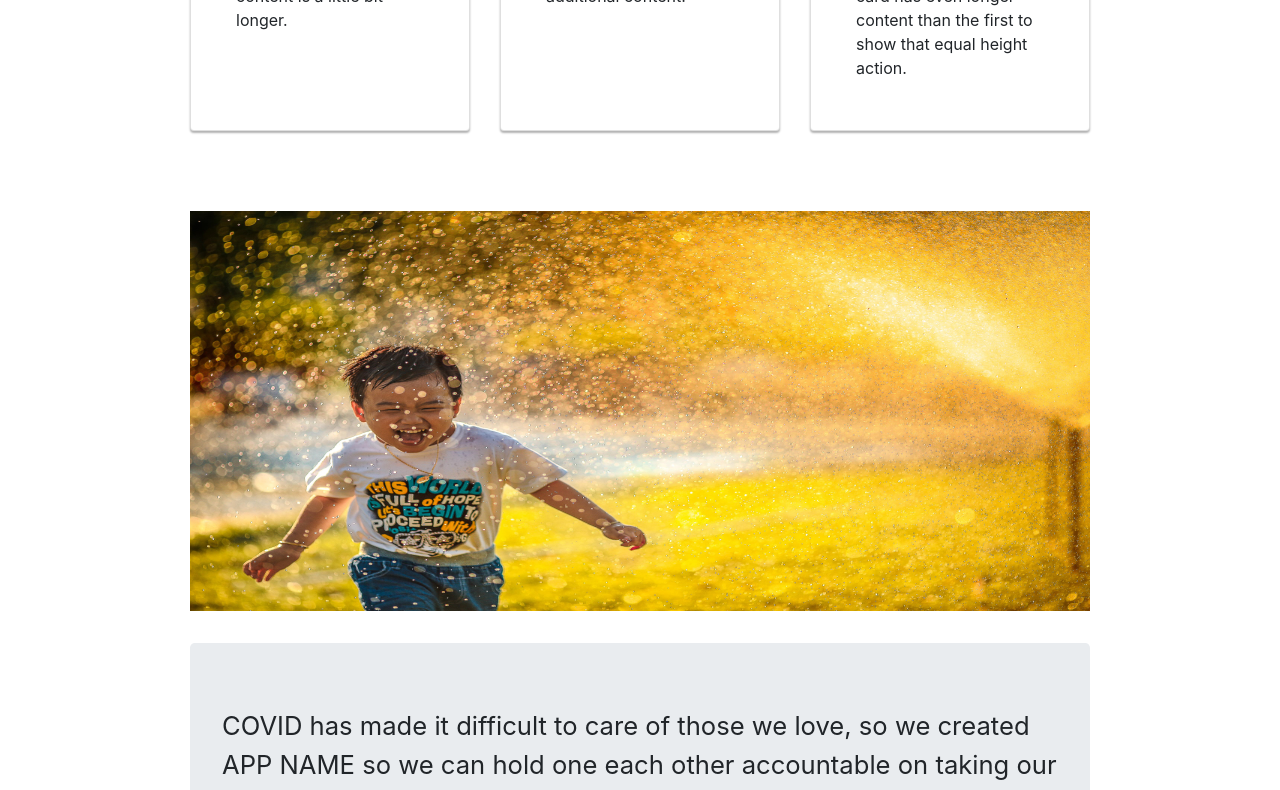
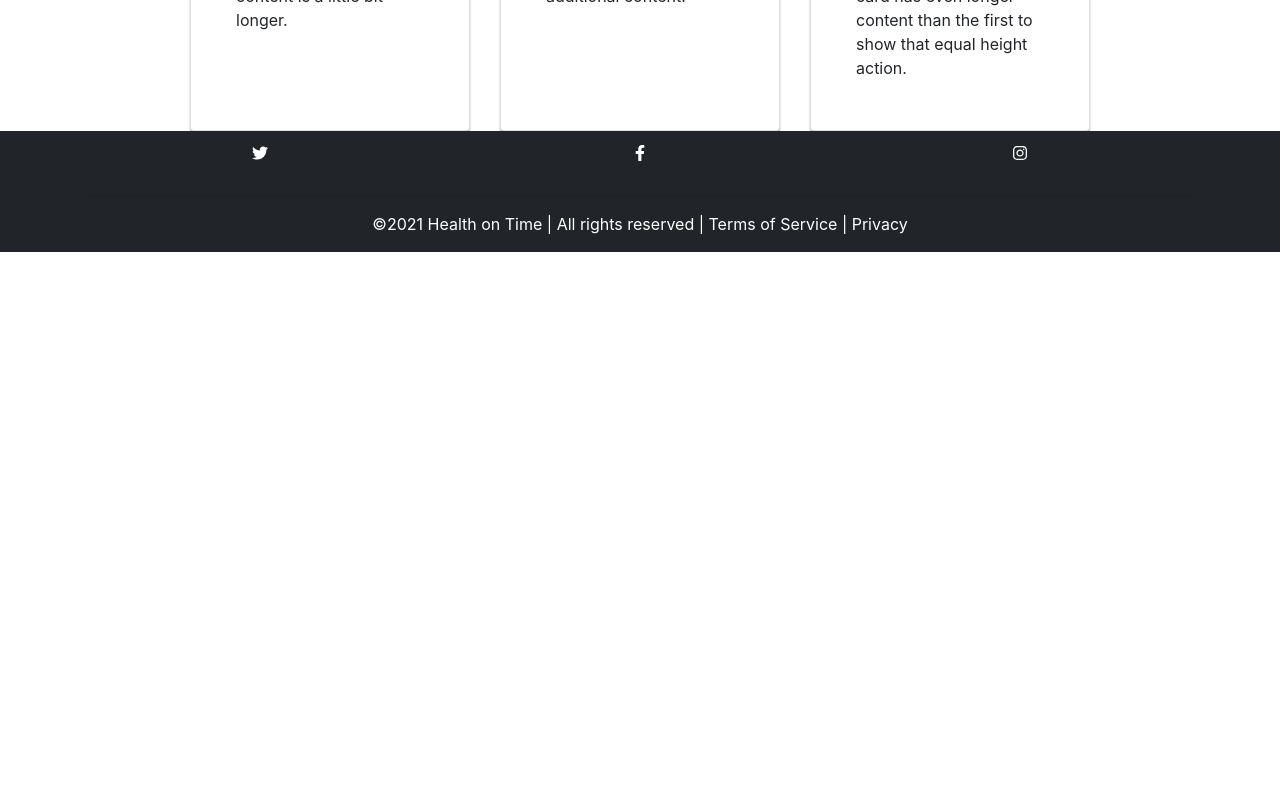
Before and after one commit to chingu-voyages/v27-geckos-team-03, a React (Create React App) app in the folder health-on-time/: page / in a window 1280 px wide. Shown: the part 1480-2270 px from the top of the page. After the commit the page ends 1732 px from the top, so only its background shows below. Built offline with nearby package versions, Linux system fonts and the light colour scheme.

Commit message:
Removed duplicate LandingPage

```diff
--- a/health-on-time/src/App.js
+++ b/health-on-time/src/App.js
@@ -65,7 +65,6 @@ function App() {
       <Route path="/" component={HomePage} exact={true} />
       <Route path="/medicine" component={MedicineCabinet} />
       <Route path="/calendar" component={CalendarPage} />
-      <LandingPage />
       <Footer />
     </BrowserRouter>
     </div>
```
